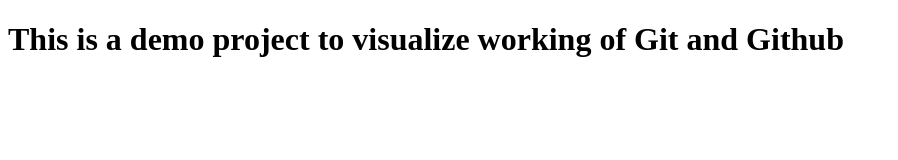
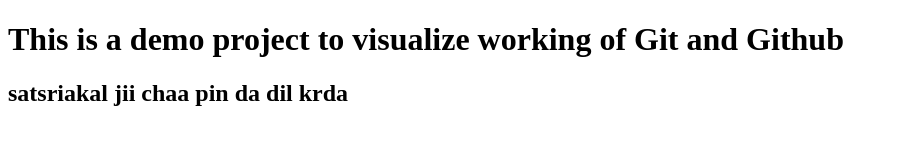
Before and after one commit to harleen001/demoproject, a plain HTML site: page index.html in a window 1280 px wide. Shown: the whole page, without its empty margins (0-898 px from the left). Drawn offline with Linux system fonts and the light colour scheme.

Commit message:
kanwar-changes

```diff
--- a/index.html
+++ b/index.html
@@ -7,5 +7,6 @@
 </head>
 <body>
     <h1>This is a demo project to visualize working of Git and Github</h1>
+    <h2>satsriakal jii chaa pin da dil krda</h2>
 </body>
 </html>
```
